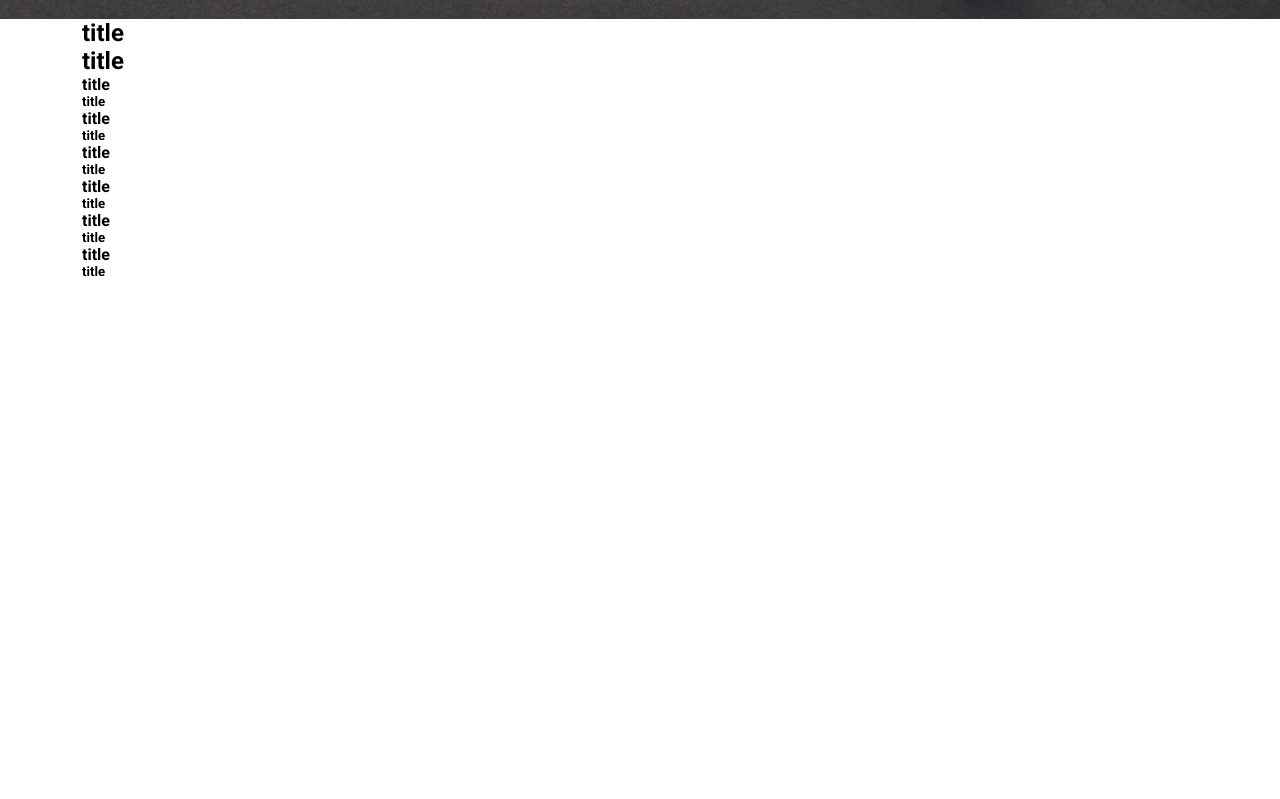
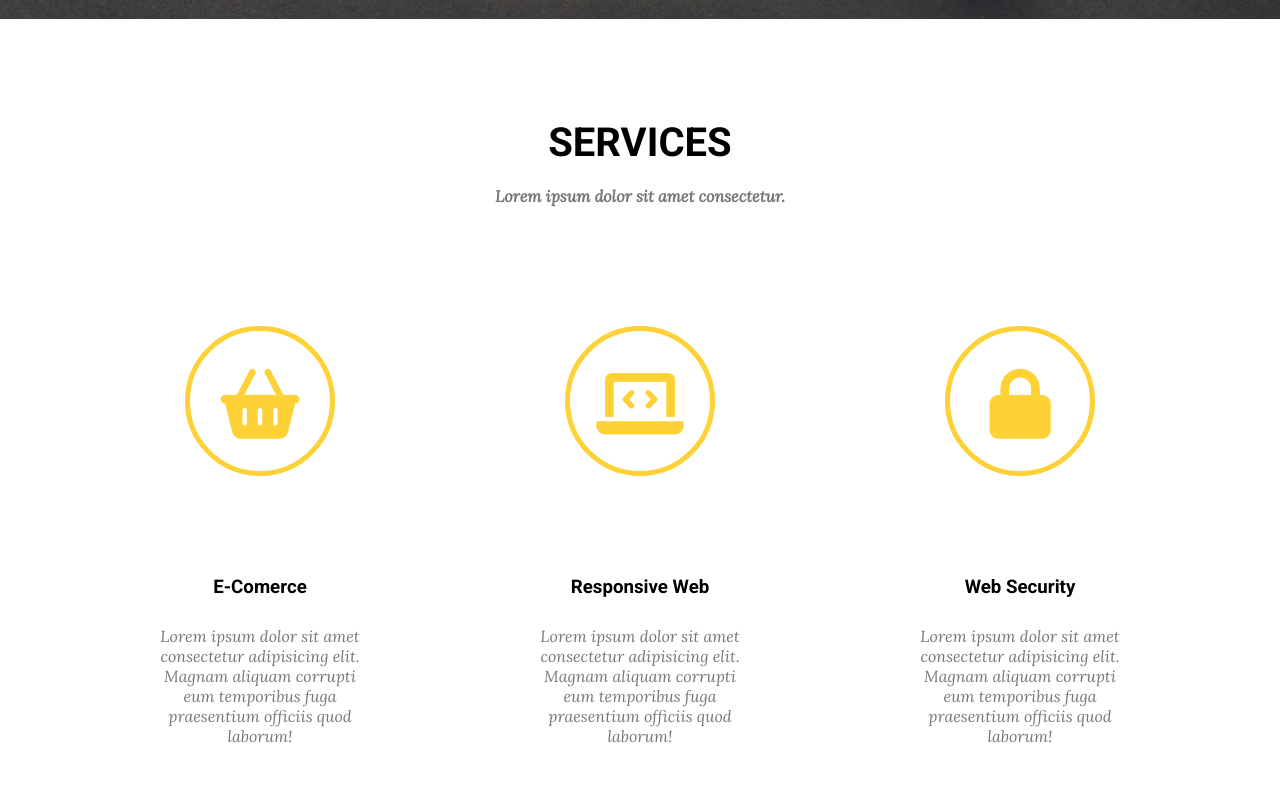
Before and after one commit to KamilHunczak/Zadanie-4-5, a plain HTML site: page index.html in a window 1280 px wide. Shown: the part 781-1580 px from the top of the page. Drawn offline with Linux system fonts and the light colour scheme.

Commit message:
add styles for services section

```diff
--- a/index.html
+++ b/index.html
@@ -33,17 +33,32 @@
             </div>
         </nav>
         <div class="splash-inner">
-            <h3 class="splash-inner-title">welcome to our studio!</h4>
+            <h3 class="splash-inner-title">welcome to our studio!</h3>
             <h1 class="splash-inner-subtitle">it's nice to meet you</h1>
             <button type="button">tell me more</button>
         </div>
     </header>
     <section class="services">
         <div class="container">
-            <h2 class="section-title">title</h2>
-            <div class="service"></div>
-            <div class="service"></div>
-            <div class="service"></div>
+            <h2 class="section-title">services</h2>
+            <h4 class="section-subtitle">Lorem ipsum dolor sit amet consectetur.</h4>
+            <div class="row">
+                <div class="col-4 service">
+                    <div class="service-logo"><i class="fa-solid fa-basket-shopping"></i></div>
+                    <h3 class="service-title">E-Comerce</h3>
+                    <p class="service-description">Lorem ipsum dolor sit amet consectetur adipisicing elit. Magnam aliquam corrupti eum temporibus fuga praesentium officiis quod laborum!</p>
+                </div>
+                <div class="col-4 service">
+                    <div class="service-logo"><i class="fa-solid fa-laptop-code"></i></div>
+                    <h3 class="service-title">Responsive Web</h3>
+                    <p class="service-description">Lorem ipsum dolor sit amet consectetur adipisicing elit. Magnam aliquam corrupti eum temporibus fuga praesentium officiis quod laborum!</p>
+                </div>
+                <div class="col-4 service">
+                    <div class="service-logo"><i class="fa-solid fa-lock"></i></div>
+                    <h3 class="service-title">Web Security</h3>
+                    <p class="service-description">Lorem ipsum dolor sit amet consectetur adipisicing elit. Magnam aliquam corrupti eum temporibus fuga praesentium officiis quod laborum!</p>
+                </div>
+            </div>
         </div>
     </section>
     <section class="portfolio">
--- a/sass/style.scss
+++ b/sass/style.scss
@@ -19,12 +19,29 @@ $font-sans-serif:'Roboto', sans-serif;
     margin: 0;
     padding: 0;
 }
-a{
-    text-decoration: none;
-}
+
 body{
     height:300vh;
     font-family: $font-sans-serif;
+}
+section{
+    margin: 100px auto;
+}
+.section-title,
+.section-subtitle{
+    text-align: center;
+    margin: 20px auto;
+}
+.section-title{
+    font-size: 2.5rem;
+    text-transform: uppercase;
+}
+.section-subtitle{
+    font-family: $font-serif;
+    color: $color-font-medium;
+}
+a{
+    text-decoration: none;
 }
 
 
@@ -158,3 +175,32 @@ body{
 
 
 /*services*/
+.services{
+    .container{
+        .service{
+             text-align: center;
+             padding: 0 50px;
+             .service-logo{
+                margin: 100px auto;
+                border:5px solid $color-logo;
+                border-radius: 50%;
+                height: 150px;
+                width: 150px;
+                color: $color-logo;
+                font-size: 70px;
+                line-height: 150px;
+             }
+             .service-title{
+                margin-top:20px;
+             }
+             .service-description{
+                padding: 10%;
+                color:$color-font-medium;
+                font-family:$font-serif;
+             }
+
+        }
+    }
+}
+
+/*portfolio*/
```
Also changed, not shown: css/style.css, 1 other file.
